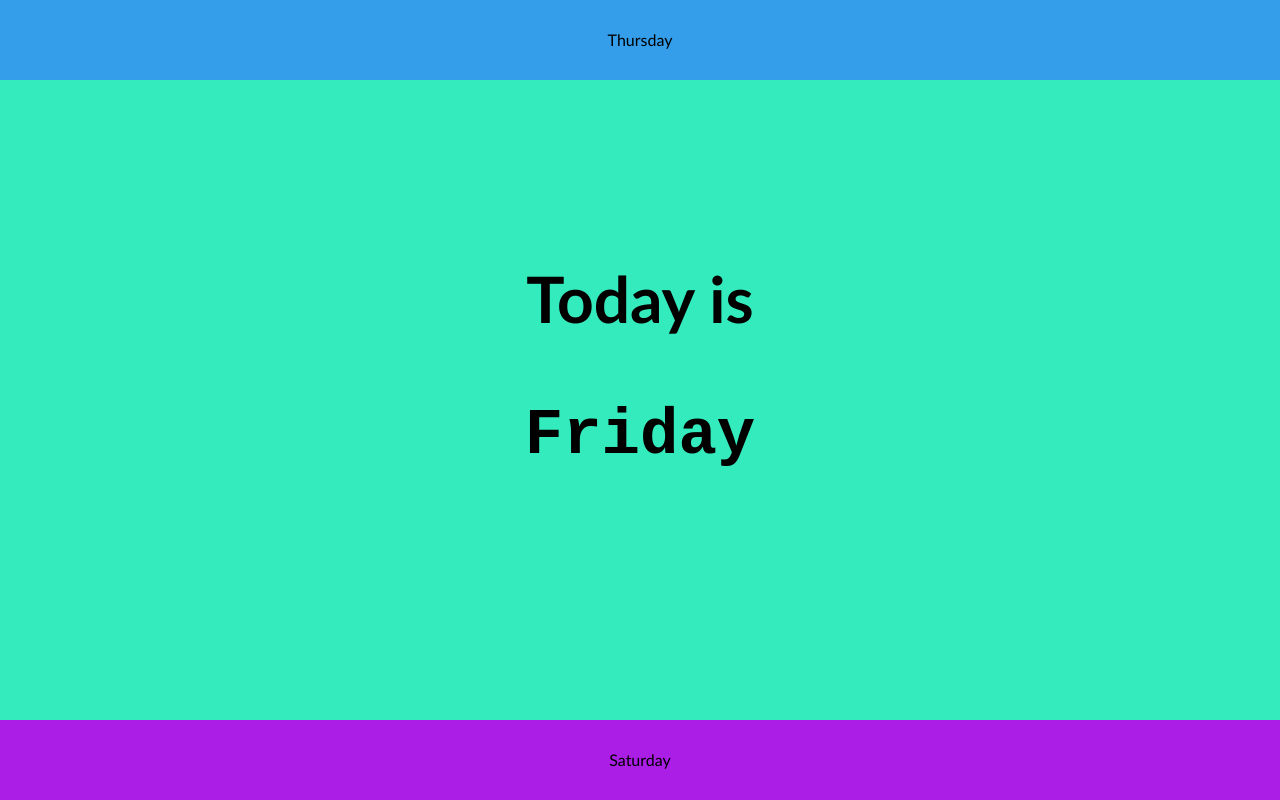
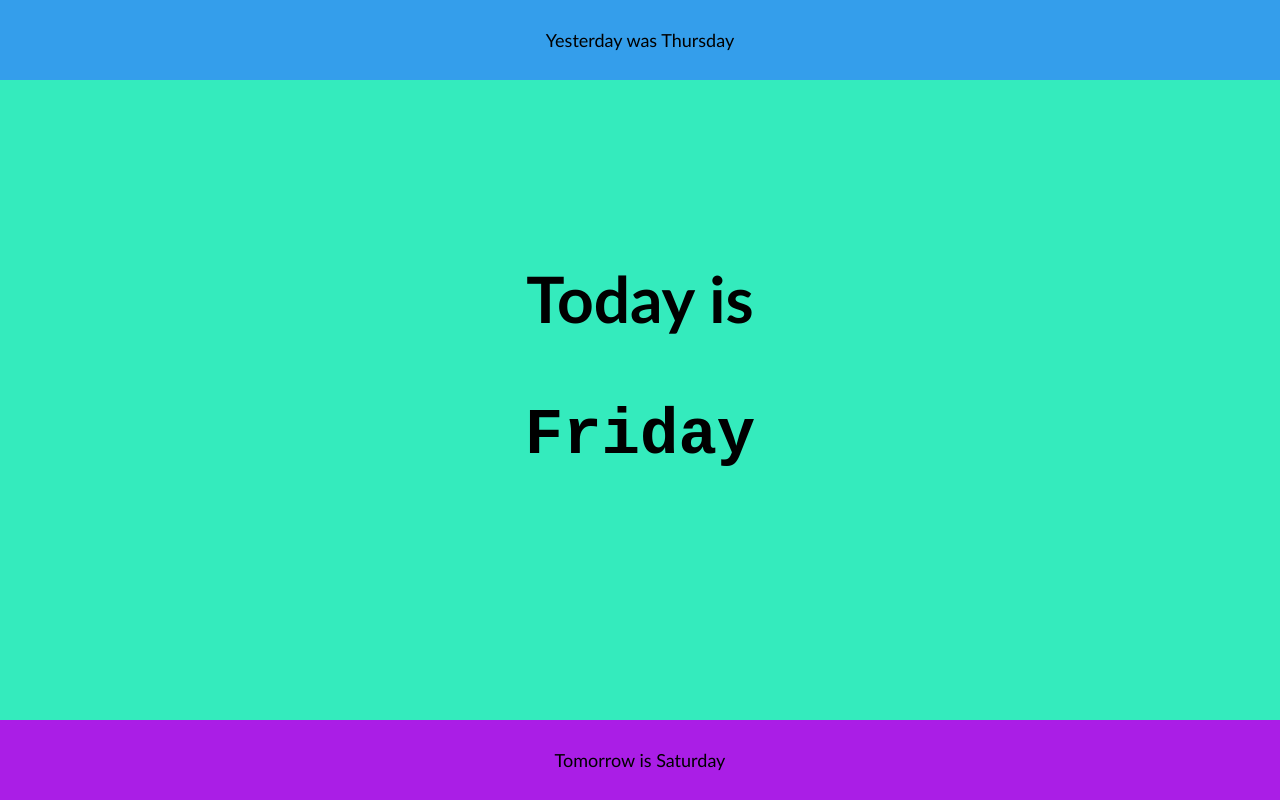
Before and after one commit to wowwood/meds, a plain HTML site: page index.html in a window 1280 px wide. Drawn offline with nearby package versions, Linux system fonts and the light colour scheme.

Commit message:
adding title and yesterday tomorrow tags

```diff
--- a/index.html
+++ b/index.html
@@ -1,5 +1,5 @@
 <html>
-<head>
+<head title="BlueMeds">
     <script src="./script.js"></script>
     <link rel="stylesheet" href="style.css">
     <link rel="apple-touch-icon" sizes="180x180" href="/apple-touch-icon.png">
--- a/script.js
+++ b/script.js
@@ -34,7 +34,7 @@ document.addEventListener("DOMContentLoaded", function(event) {
     // Set yesterdays color
     const previousDay = days[previousDayNum]
     before.style.background = previousDay.color
-    yesterdayText.innerHTML = `${previousDay.name}`
+    yesterdayText.innerHTML = `Yesterday was ${previousDay.name}`
 
     // Set todays color
     main.style.background = day.color;
@@ -43,5 +43,5 @@ document.addEventListener("DOMContentLoaded", function(event) {
     // Set tomorrows color
     const nextDay = days[nextDayNum]
     next.style.background = nextDay.color
-    tomorrowText.innerHTML = `${nextDay.name}`
+    tomorrowText.innerHTML = `Tomorrow is ${nextDay.name}`
   });
--- a/style.css
+++ b/style.css
@@ -10,6 +10,7 @@ body {
     display: flex;
     align-items: center;
     justify-content: center;
+    font-size: large;
 }
 #main {
     display: flex;
@@ -29,4 +30,5 @@ body {
     display: flex;
     align-items: center;
     justify-content: center;
+    font-size: large;
 }
```
